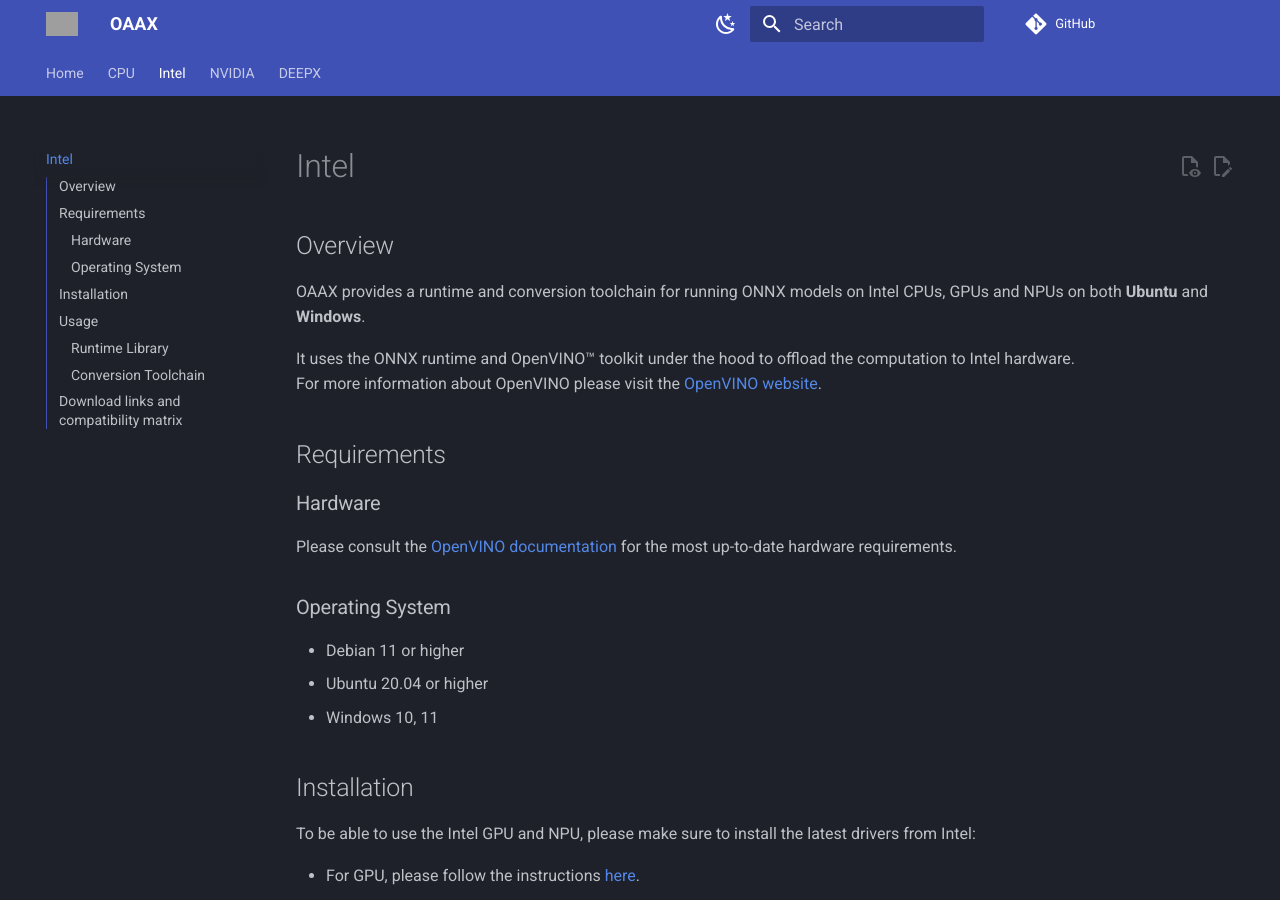
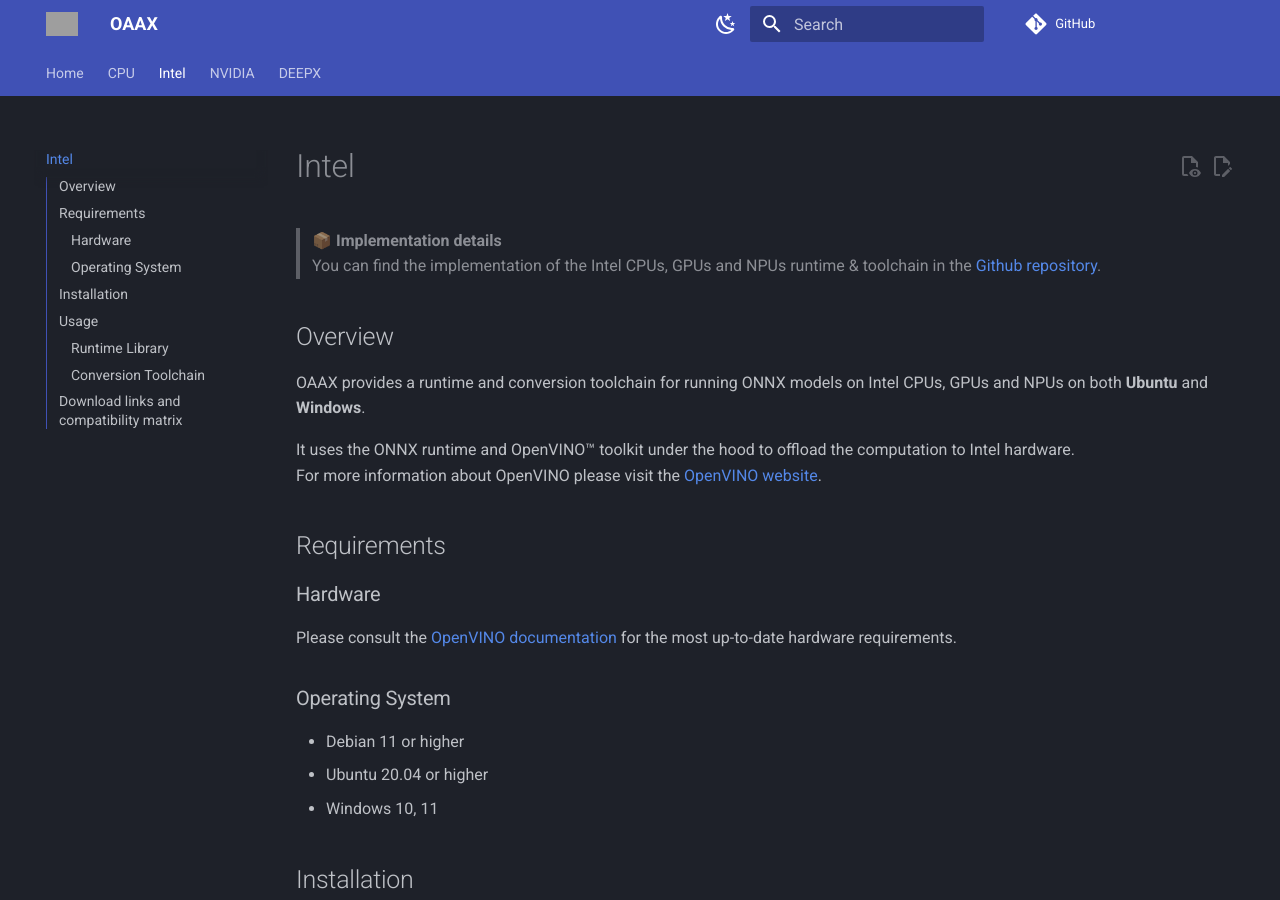
Before and after one commit to OAAX-standard/OAAX, an MkDocs documentation site: the page built from docs/Intel.md, in a window 1280 px wide and 900 px high. Built offline with MkDocs 1.6.1 and Material for MkDocs 9.7.7, drawn with Linux system fonts in a browser that asks for light colours; comment, search, counter and statistics services are not loaded; grey boxes are pictures that could not be loaded.

Commit message:
update docs to include link to the implementation
Signed-off-by: Ayoub Assis <assis.ayoub@gmail.com>

```diff
--- a/docs/Intel.md
+++ b/docs/Intel.md
@@ -1,3 +1,6 @@
+> **📦 Implementation details**
+> You can find the implementation of the Intel CPUs, GPUs and NPUs runtime & toolchain in the [Github repository](https://github.com/OAAX-standard/intel-acceleration){:target="_blank"}.
+
 ## Overview
 
 OAAX provides a runtime and conversion toolchain for running ONNX models on Intel CPUs, GPUs and NPUs on both **Ubuntu** and **Windows**.
```
Also changed, not shown: docs/CPU.md (+4 -0 lines), docs/DEEPX.md (+3 -0 lines), docs/NVIDIA.md (+3 -0 lines).
